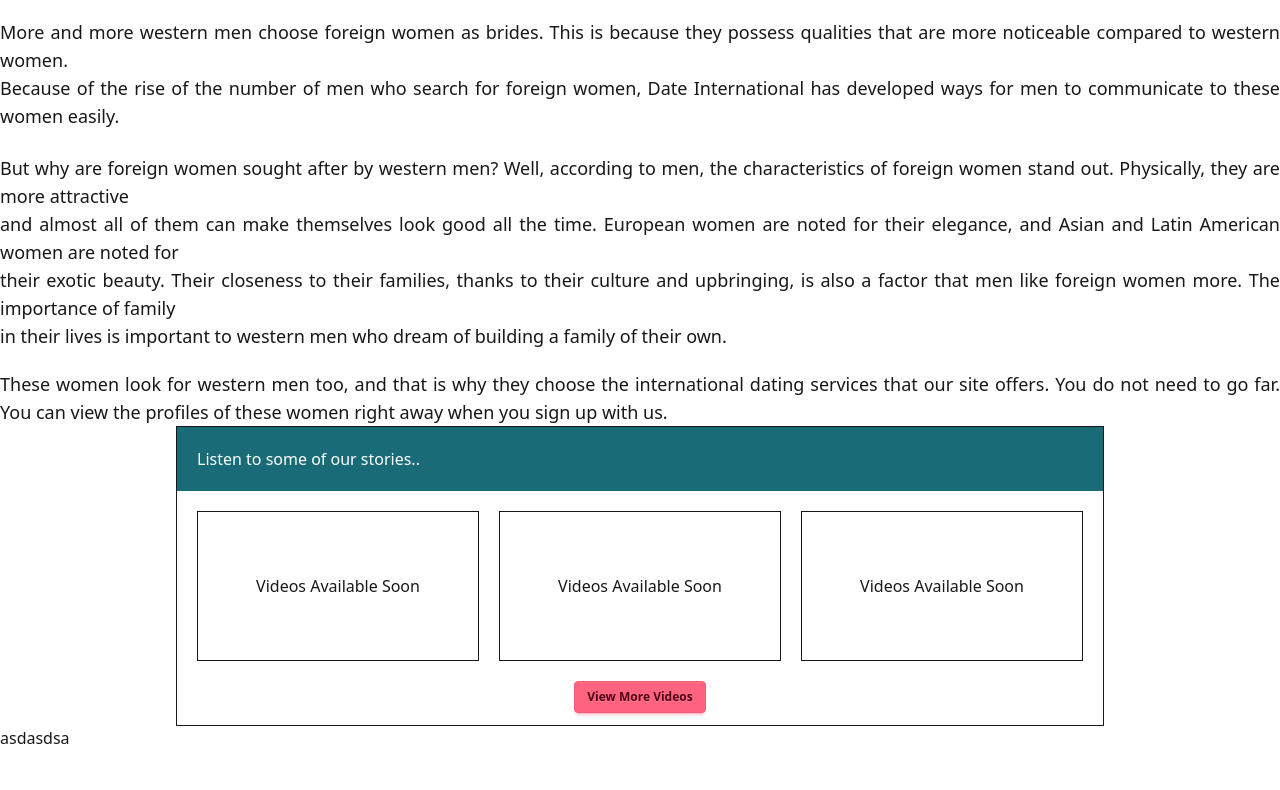
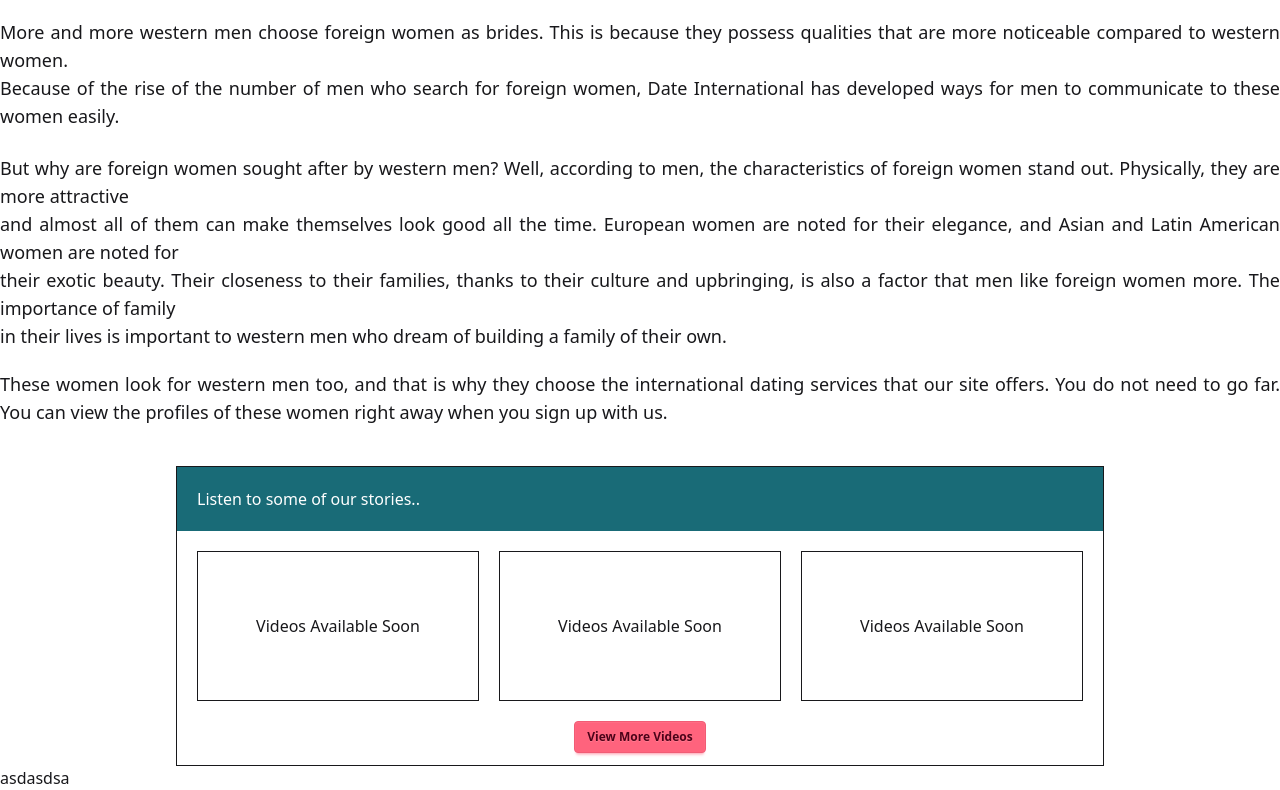
Before and after one commit to DevonBar/test_me, a Next.js app: page / in a window 1280 px wide. Shown: the part 1484-2274 px from the top of the page. Before the commit the page ends 2234 px from the top, so only its background shows below. Built offline with nearby package versions, Linux system fonts and the light colour scheme.

Commit message:
adjust components

```diff
--- a/app/components/VideoSection.jsx
+++ b/app/components/VideoSection.jsx
@@ -1,7 +1,7 @@
 
 const VideoSection = () => {
   return (
-    <section className="border h-[300px] mx-44">
+    <section className="border h-[300px] mx-44 mt-10">
         <div className="bg-[#196b77] text-white p-5">Listen to some of our stories..</div>
         <div className="flex justify-evenly items-center gap-5 p-5">
             <div className=" h-[150px] w-[350px] border text-center flex justify-evenly items-center">
```
